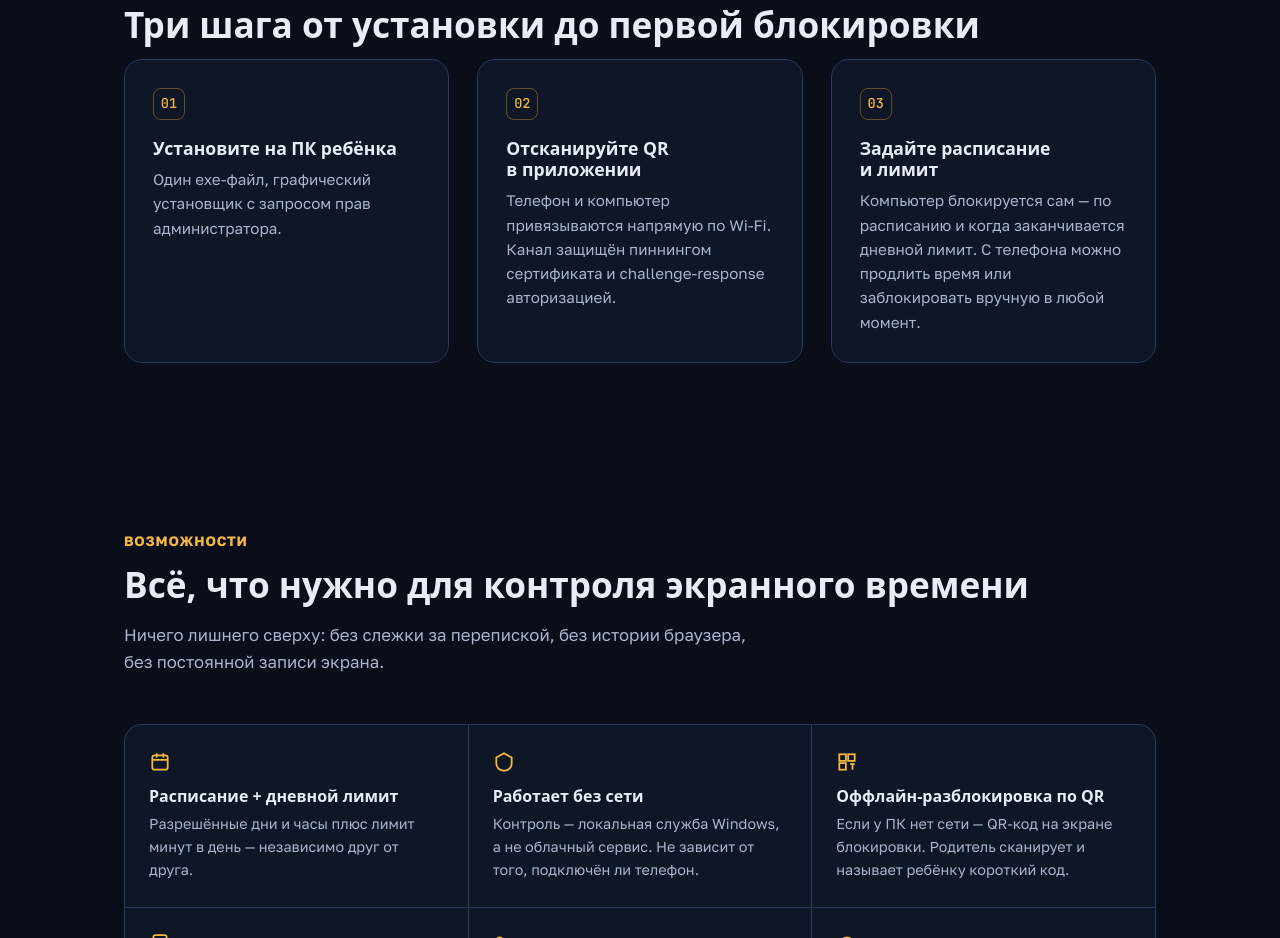
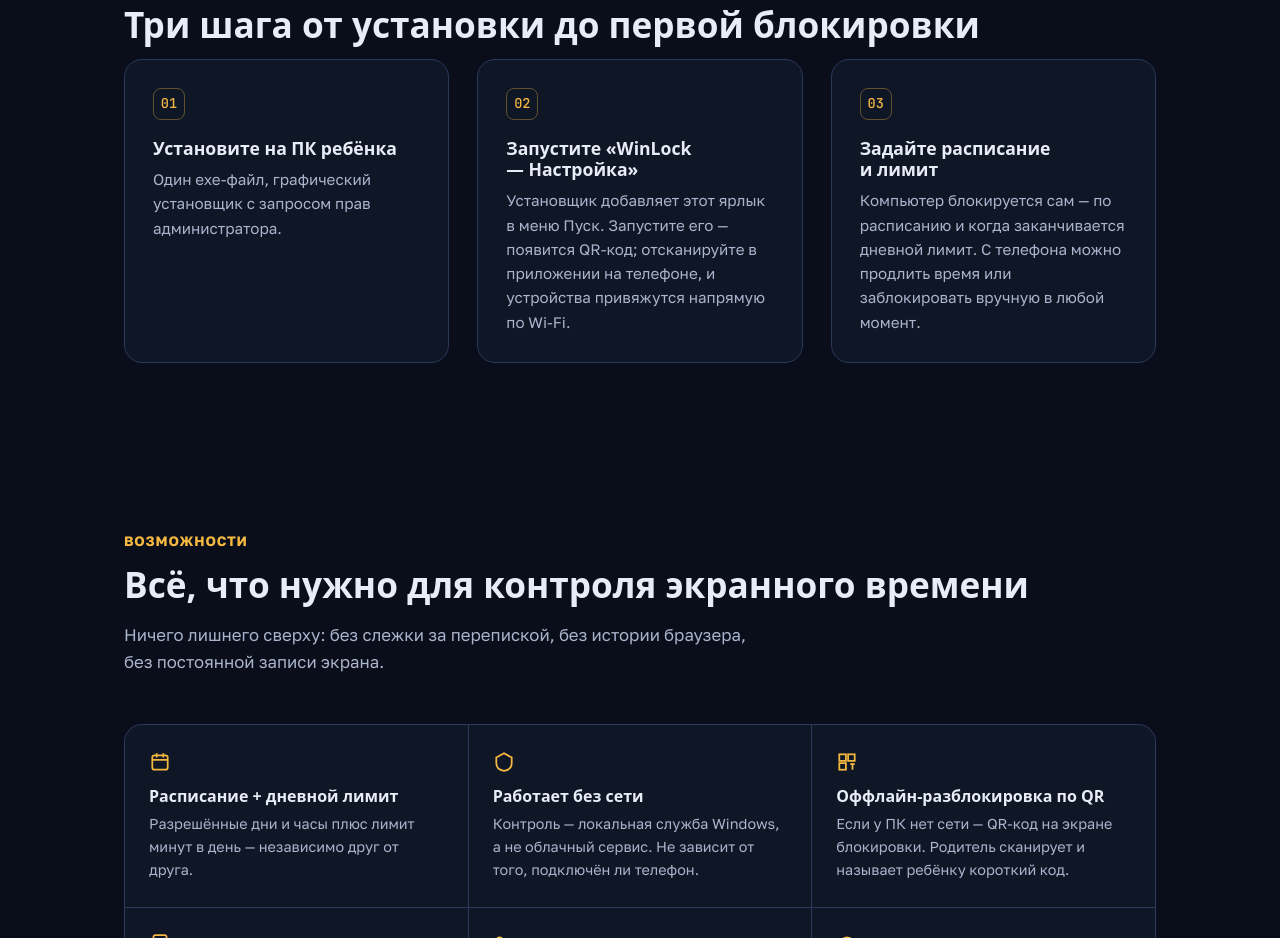
Before and after one commit to Aleksandr-Kai/winlock, a plain HTML site: page docs/index.html in a window 1280 px wide. Shown: the part 1759-2697 px from the top of the page. Drawn offline with Linux system fonts and the light colour scheme; a web font is replaced by a local one.

Commit message:
Explain how to actually reach the pairing QR code
Step 2 of "how it works" jumped straight from "install" to "scan the QR"
without saying where that QR code comes from -- the installer doesn't
launch pairing automatically, it only adds a "WinLock — Настройка" Start
Menu shortcut the user has to find and run themselves. Spelled that out.

```diff
--- a/docs/index.html
+++ b/docs/index.html
@@ -387,9 +387,9 @@
       </div>
       <div class="step">
         <div class="num">02</div>
-        <h3>Отсканируйте QR в приложении</h3>
-        <p>Телефон и компьютер привязываются напрямую по Wi-Fi. Канал защищён пиннингом
-          сертификата и challenge-response авторизацией.</p>
+        <h3>Запустите «WinLock — Настройка»</h3>
+        <p>Установщик добавляет этот ярлык в меню Пуск. Запустите его — появится QR-код;
+          отсканируйте в приложении на телефоне, и устройства привяжутся напрямую по Wi-Fi.</p>
       </div>
       <div class="step">
         <div class="num">03</div>
```
